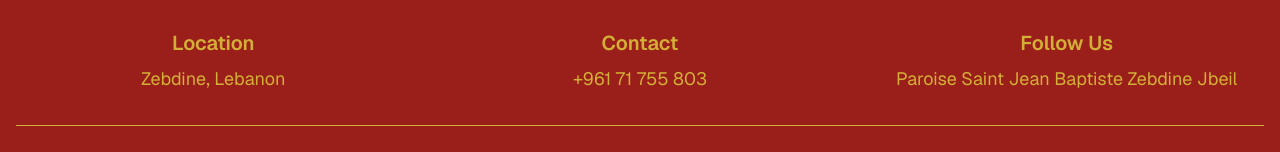
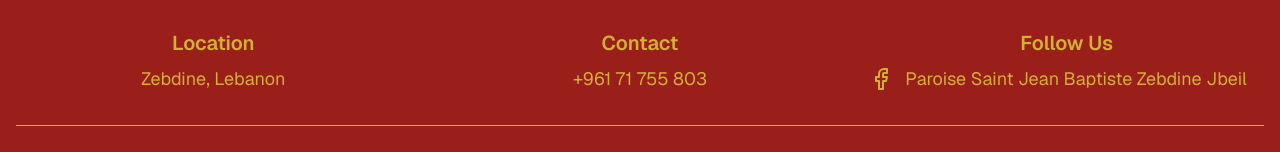
Before and after one commit to JimmyZghendy/menu, a Next.js app: page / in a window 1280 px wide. Shown: the part 5201-5353 px from the top of the page. Built offline with nearby package versions, Linux system fonts and the light colour scheme.

Commit message:
Fix Follow Us

```diff
--- a/app/page.tsx
+++ b/app/page.tsx
@@ -20,6 +20,7 @@ import {
   Languages,
   Filter,
   Menu,
+  Facebook,
 } from "lucide-react";
 
 // Menu data with Arabic and English
@@ -915,9 +916,17 @@ export default function ZebdineFestival() {
               <h3 className="text-xl font-semibold mb-2">
                 {language === "ar" ? "تابعونا" : "Follow Us"}
               </h3>
-              <p className="text-lg">
-                Paroise Saint Jean Baptiste Zebdine Jbeil
-              </p>
+              <a
+                href="https://www.facebook.com/p/%D8%B1%D8%B9%D9%8A%D8%A9-%D9%85%D8%A7%D8%B1%D9%8A%D9%88%D8%AD%D9%86%D8%A7-%D8%A7%D9%84%D9%85%D8%B9%D9%85%D8%AF%D8%A7%D9%86-%D8%B2%D8%A8%D8%AF%D9%8A%D9%86-Paroisse-St-Jean-Baptiste-Zebdine-Jbeil-100078016429032/"
+                target="_blank"
+                rel="noopener noreferrer"
+                className="flex items-center gap-3 hover:text-blue-800 transition-colors"
+              >
+                <Facebook className="w-6 h-6 flex-shrink-0" />
+                <span className="text-lg">
+                  Paroise Saint Jean Baptiste Zebdine Jbeil
+                </span>
+              </a>
             </div>
           </div>
 
```
